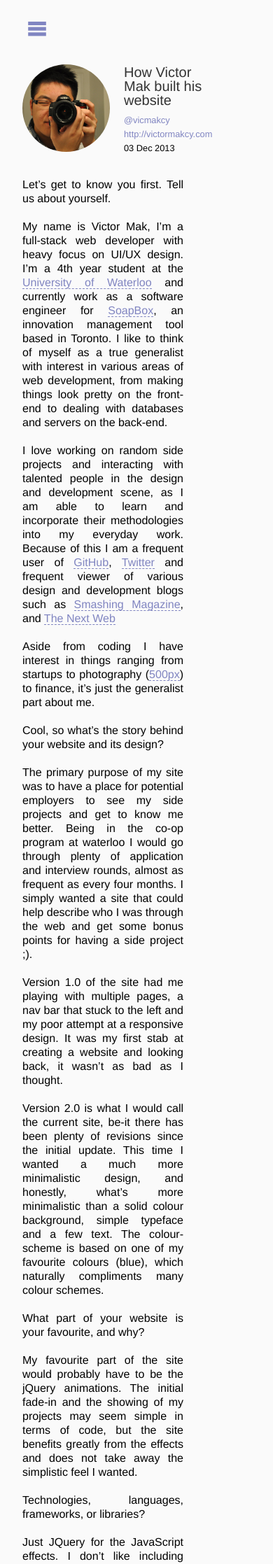
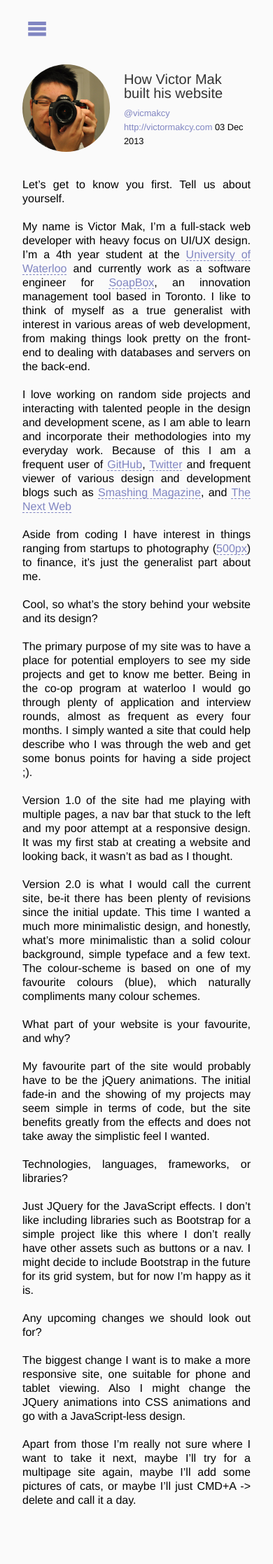
Before and after one commit to the-development/thedevelopment, a Jekyll site: the page built from index.html, in a window 390 px wide. Shown: the top 2235 px of the page at 70% size. Built offline with Jekyll 4.4.1, drawn with Linux system fonts in a browser that asks for light colours; Markdown is read by kramdown in place of the engine named in the settings.

Commit message:
Fix padding on mobile devices

```diff
--- a/css/main.css
+++ b/css/main.css
@@ -285,6 +285,11 @@ a:hover {
   padding: 25px 5px 10px 5px;
 }
 
+#sidebar-button:active,
+#sidebar-button:hover {
+  opacity: 0.7;
+}
+
 /*****************************************************************************/
 /*
 /* About page
--- a/css/responsive.css
+++ b/css/responsive.css
@@ -31,6 +31,10 @@
 
   .posts {
     font-size: 0.75em;
+  }
+
+  .content {
+    padding-right: 5em;
   }
 
   .footer {
@@ -67,6 +71,7 @@
 
   .content {
     z-index: 1;
+    padding-right: 2em;
   }
 
   #sidebar-button {
```
